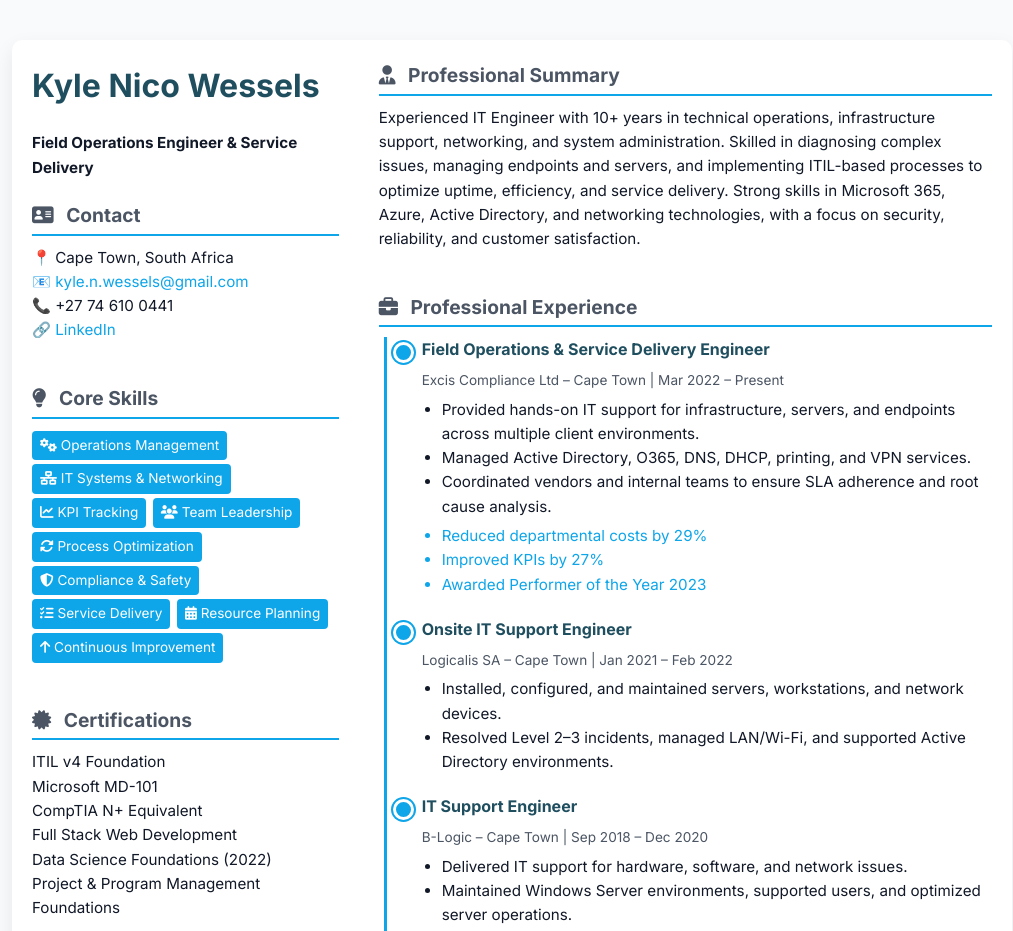
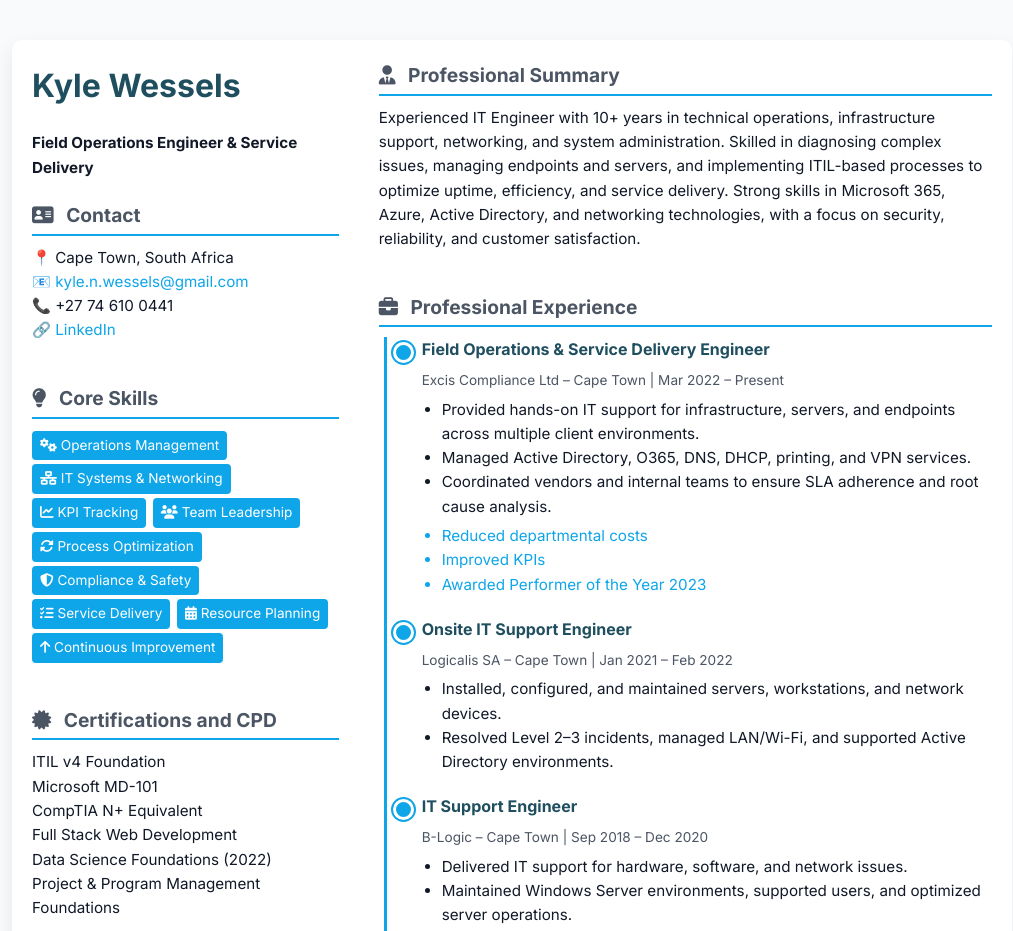
Before and after one commit to knwessels/knwessels.github.io, a plain HTML site: page index.html in a window 1280 px wide. Shown: the top 931 px of the page, without its empty margins (128-1141 px from the left). Drawn offline with Linux system fonts and the light colour scheme.

Commit message:
Update index.html
small updates

```diff
--- a/index.html
+++ b/index.html
@@ -20,7 +20,7 @@
     <div class="container">
       <!-- Left Column -->
       <div class="left-column">
-        <h1>Kyle Nico Wessels</h1>
+        <h1>Kyle Wessels</h1>
         <p><strong>Field Operations Engineer & Service Delivery</strong></p>
 
         <div class="contact-info section">
@@ -59,7 +59,7 @@
         </div>
 
         <div class="certifications-list section">
-          <h2><i class="fas fa-certificate"></i> Certifications</h2>
+          <h2><i class="fas fa-certificate"></i> Certifications and CPD</h2>
           <p>ITIL v4 Foundation</p>
           <p>Microsoft MD-101</p>
           <p>CompTIA N+ Equivalent</p>
@@ -111,8 +111,8 @@
                 </li>
               </ul>
               <ul class="achievements">
-                <li>Reduced departmental costs by 29%</li>
-                <li>Improved KPIs by 27%</li>
+                <li>Reduced departmental costs</li>
+                <li>Improved KPIs</li>
                 <li>Awarded Performer of the Year 2023</li>
               </ul>
             </div>
```
